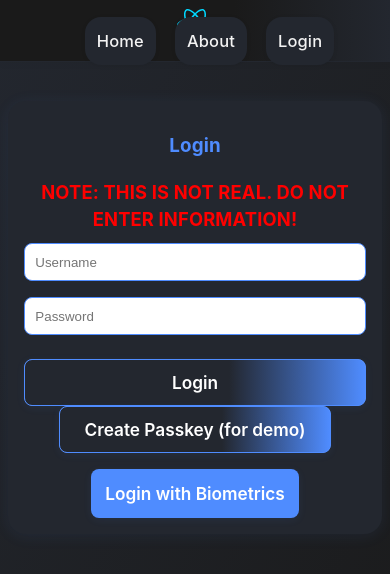
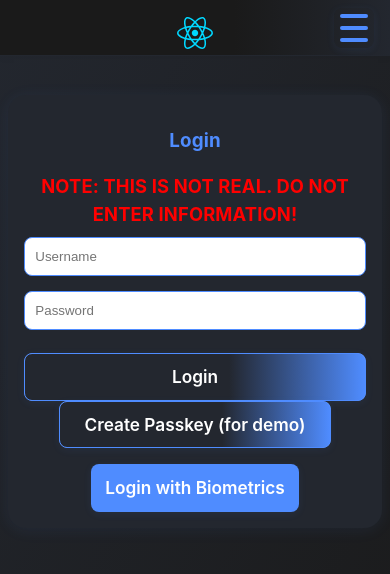
Before and after one commit to tomzachary/fast-forum-pwa, a React (Vite) app: page /login in a window 390 px wide. Shown: the top 574 px of the page. Built offline with nearby package versions, Linux system fonts and the light colour scheme.

Commit message:
Add responsive hamburger menu and update button styles

```diff
--- a/src/features/counter/Counter.tsx
+++ b/src/features/counter/Counter.tsx
@@ -1,10 +1,10 @@
 import { useState } from 'react'
-
+import styles from './counter.module.scss'
 const Counter = () => {
   const [count, setCount] = useState(0)
   return (
     <div className="card">
-      <button onClick={() => setCount((count) => count + 1)}>
+      <button className={styles.counterButton} onClick={() => setCount((count) => count + 1)}>
         count is {count}
       </button>
       <p>
--- /dev/null
+++ b/src/features/counter/counter.module.scss
@@ -0,0 +1,6 @@
+
+.counterButton:hover {
+  border-color: #fff;
+  background: linear-gradient(90deg, #4f8cff 60%, #23272f 100%);
+  color: #23272f;
+}
--- a/src/index.css
+++ b/src/index.css
@@ -67,11 +67,6 @@ button {
   box-shadow: 0 2px 8px rgba(79,140,255,0.08);
   transition: border-color 0.25s, background 0.2s, color 0.2s;
 }
-button:hover {
-  border-color: #fff;
-  background: linear-gradient(90deg, #4f8cff 60%, #23272f 100%);
-  color: #23272f;
-}
 button:focus,
 button:focus-visible {
   outline: 3px solid #4f8cff;
--- a/src/widgets/Header/Header.tsx
+++ b/src/widgets/Header/Header.tsx
@@ -2,20 +2,43 @@ import reactLogo from '../../assets/react.svg'
 import styles from './header.module.scss'
 import { Link } from 'react-router-dom'
 import { routes } from '../../routes'
+import { useState } from 'react'
 
-const Header = () => (
+const Header = () => {
+  const [menuOpen, setMenuOpen] = useState(false)
+
+  // Close menu on navigation
+  const handleNavClick = () => setMenuOpen(false)
+
+  return (
     <div className={styles.header}>
       <Link to="/" className={styles.logo}>
-      <img src={reactLogo}  alt="React logo" />
+        <img src={reactLogo} alt="React logo" />
       </Link>
-    <nav style={{ display: 'inline-block', marginLeft: 20 }}>
+      <button
+        className={menuOpen ? `${styles.hamburger} ${styles.open}` : styles.hamburger}
+        aria-label={menuOpen ? 'Close menu' : 'Open menu'}
+        aria-expanded={menuOpen}
+        onClick={() => setMenuOpen((open) => !open)}
+      >
+        <span className={styles.bar}></span>
+        <span className={styles.bar}></span>
+        <span className={styles.bar}></span>
+      </button>
+      <nav className={menuOpen ? styles.navOpen : styles.nav}>
         {routes.map(({ path }) => (
-        <Link key={path} to={path} style={{ marginRight: 15 }}>
+          <Link
+            key={path}
+            to={path}
+            style={{ marginRight: 15 }}
+            onClick={handleNavClick}
+          >
             {path === '/' ? 'Home' : path.replace('/', '').replace(/-/g, ' ').replace(/\b\w/g, c => c.toUpperCase())}
           </Link>
         ))}
       </nav>
     </div>
   )
+}
 
 export default Header
--- a/src/widgets/Header/header.module.scss
+++ b/src/widgets/Header/header.module.scss
@@ -7,8 +7,11 @@
   justify-content: space-between;
   background: linear-gradient(90deg, #1a1a1a 60%, #23272f 100%);
   padding: 9px 16px;
+  padding-bottom: 12px;
   border-bottom: 1px solid #23272f;
   box-shadow: 0 2px 8px rgba(0,0,0,0.04);
+  min-height: 56px; // Ensures background covers logo and hamburger
+  box-sizing: border-box;
 }
 
 .logo {
@@ -46,12 +49,49 @@ nav a:hover, nav a.active {
   box-shadow: 0 2px 8px rgba(79,140,255,0.12);
 }
 
+.hamburger {
+  display: none;
+  background: none;
+  border: none;
+  cursor: pointer;
+  flex-direction: column;
+  justify-content: center;
+  align-items: center;
+  width: 40px;
+  height: 40px;
+  padding: 0;
+  z-index: 200;
+  position: relative;
+}
+.bar {
+  display: block;
+  width: 28px;
+  height: 4px;
+  margin: 4px 0;
+  background: #4f8cff;
+  border-radius: 2px;
+  transition: 0.3s;
+}
+.open .bar:nth-child(1) {
+  transform: translateY(8px) rotate(45deg);
+}
+.open .bar:nth-child(2) {
+  opacity: 0;
+  transform: scaleX(0.5);
+}
+.open .bar:nth-child(3) {
+  transform: translateY(-8px) rotate(-45deg);
+}
+
 @media (max-width: 600px) {
   .header {
     flex-direction: column;
     align-items: stretch;
     padding: 7px 5px;
+    padding-bottom: 16px;
     min-width: 0;
+    min-height: 56px; // Ensures background covers logo and hamburger on mobile
+    position: relative;
   }
   nav {
     flex-direction: column;
@@ -72,5 +112,34 @@ nav a:hover, nav a.active {
     display: block;
     margin: 0 auto 6px auto;
     height: 4px;
+    margin-top: 8px;
+    margin-bottom: 8px;
+  }
+  .hamburger {
+    display: flex;
+    position: absolute;
+    right: 16px;
+    top: 8px; // Adjust so it's always inside header
+  }
+  .nav {
+    display: none;
+  }
+  .navOpen {
+    display: flex;
+    flex-direction: column;
+    position: absolute;
+    top: 56px;
+    left: 0;
+    width: 100vw;
+    background: #23272f;
+    box-shadow: 0 2px 16px rgba(79,140,255,0.08);
+    z-index: 150;
+    padding: 16px 0;
+    gap: 10px;
+    animation: slideDown 0.3s;
+  }
+  @keyframes slideDown {
+    from { opacity: 0; transform: translateY(-20px); }
+    to { opacity: 1; transform: translateY(0); }
   }
 }
```
Lines whose indentation alone changed are shown as unchanged.
